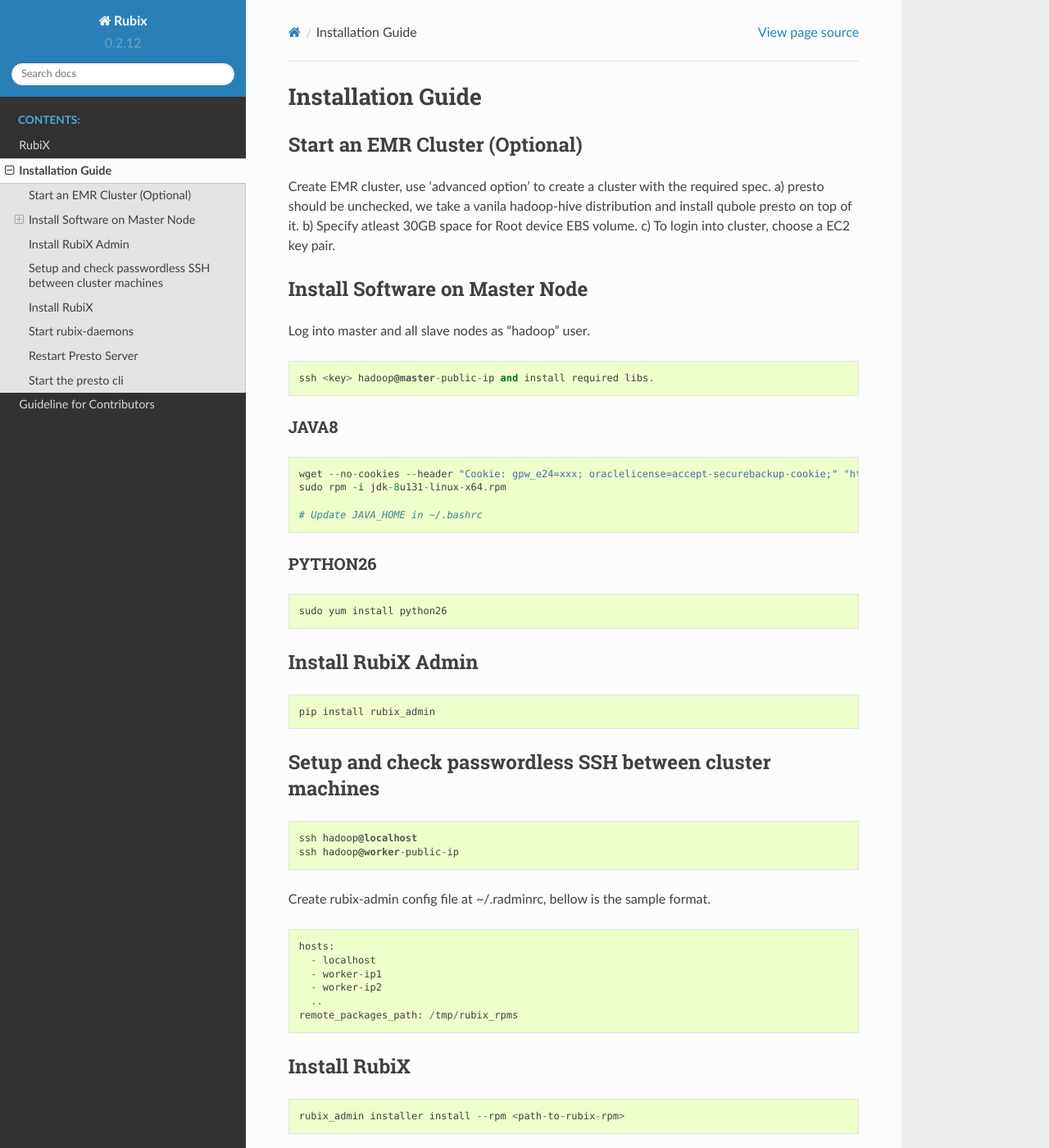
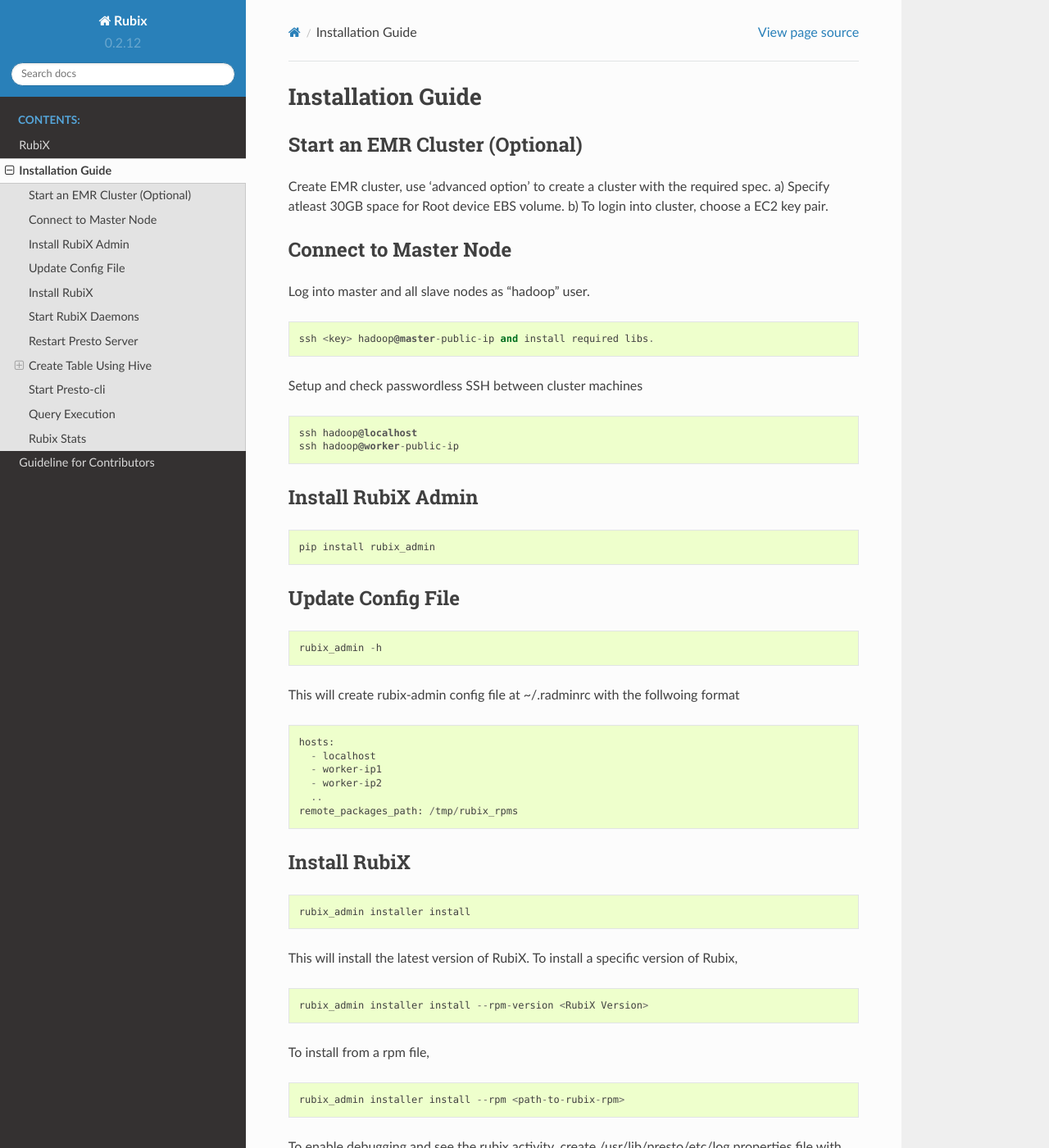
Before and after one commit to qubole/rubix, a Sphinx documentation site: the page built from docs/emr.md, in a window 1280 px wide and 1400 px high. Shown: the whole window at 82% size. Built offline with Sphinx 7.4.7 and the Read the Docs theme 2.0.0, drawn with Linux system fonts in a browser that asks for light colours; some of the changed text lies outside the part shown.

Commit message:
fix: usr: Added option to install a specific RubiX version (#85)

```diff
--- a/docs/emr.md
+++ b/docs/emr.md
@@ -3,37 +3,29 @@
 ## Start an EMR Cluster (Optional)
 
 Create EMR cluster, use 'advanced option' to create a cluster with the required spec.
-a) presto should be unchecked, we take a vanila hadoop-hive distribution and install qubole presto on top of it.
-b) Specify atleast 30GB space for Root device EBS volume.
-c) To login into cluster, choose a EC2 key pair.
+a) Specify atleast 30GB space for Root device EBS volume.
+b) To login into cluster, choose a EC2 key pair.
 
-## Install Software on Master Node
+## Connect to Master Node
 
 Log into master and all slave nodes as "hadoop" user.
 
     ssh <key> hadoop@master-public-ip and install required libs.
 
-### JAVA8
-    wget --no-cookies --header "Cookie: gpw_e24=xxx; oraclelicense=accept-securebackup-cookie;" "http://download.oracle.com/otn-pub/java/jdk/8u131-b11/d54c1d3a095b4ff2b6607d096fa80163/jdk-8u131-linux-x64.rpm"
-    sudo rpm -i jdk-8u131-linux-x64.rpm
+Setup and check passwordless SSH between cluster machines
 
-    # Update JAVA_HOME in ~/.bashrc
-
-### PYTHON26
-
-    sudo yum install python26
-
+    ssh hadoop@localhost
+    ssh hadoop@worker-public-ip
 
 ## Install RubiX Admin
 
     pip install rubix_admin
 
-## Setup and check passwordless SSH between cluster machines
+## Update Config File
 
-    ssh hadoop@localhost
-    ssh hadoop@worker-public-ip
+    rubix_admin -h
 
-Create rubix-admin config file at ~/.radminrc, bellow is the sample format.
+This will create rubix-admin config file at ~/.radminrc with the follwoing format
 
     hosts:
       - localhost
@@ -42,14 +34,21 @@
       ..
     remote_packages_path: /tmp/rubix_rpms
 
+## Install RubiX
+    rubix_admin installer install
 
-## Install RubiX
+This will install the latest version of RubiX. To install a specific version of Rubix,
+
+    rubix_admin installer install --rpm-version <RubiX Version>
+
+To install from a rpm file,
+
     rubix_admin installer install --rpm <path-to-rubix-rpm>
 
 To enable debugging and see the rubix activity, create /usr/lib/presto/etc/log.properties file with bellow config.
 com.qubole=DEBUG
 
-## Start rubix-daemons
+## Start RubiX Daemons
     rubix_admin daemon start --debug
     # To verfiy the daemons are up
        verfiy process ids for both
@@ -59,5 +58,48 @@
 ## Restart Presto Server
     sudo restart presto-server
 
-## Start the presto cli
+## Create Table Using Hive
+
+### Start Hive Client
+
+    hive --hiveconf hive.metastore.uris="" --hiveconf fs.rubix.impl=com.qubole.rubix.hadoop2.CachingNativeS3FileSystem
+
+### Create External Table
+
+    CREATE EXTERNAL TABLE wikistats_orc_rubix
+    (language STRING, page_title STRING,
+    hits BIGINT, retrived_size BIGINT)
+    STORED AS ORC
+    LOCATION 'rubix://emr.presto.airpal/wikistats/orc';
+
+## Start Presto-cli
     presto-cli --catalog hive --schema default
+
+## Query Execution
+
+Run the following query
+
+    SELECT language, page_title, AVG(hits) AS avg_hits
+    FROM default.wikistats_orc_rubix
+    WHERE language = 'en'
+    AND page_title NOT IN ('Main_Page',  '404_error/')
+    AND page_title NOT LIKE '%index%'
+    AND page_title NOT LIKE '%Search%'
+    GROUP BY language, page_title
+    ORDER BY avg_hits DESC
+    LIMIT 10;
+
+## Rubix Stats
+
+The cache statistics are pushed to MBean named rubix:name=stats. To check the stats, execute
+
+    SELECT Node, CachedReads,
+    ROUND(extrareadfromremote,2) as ExtraReadFromRemote,
+    ROUND(hitrate,2) as HitRate,
+    ROUND(missrate,2) as MissRate,
+    ROUND(nonlocaldataread,2) as NonLocalDataRead,
+    NonLocalReads,
+    ROUND(readfromcache,2) as ReadFromCache,
+    ROUND(readfromremote, 2) as ReadFromRemote,
+    RemoteReads
+    FROM jmx.current."rubix:name=stats";
```
